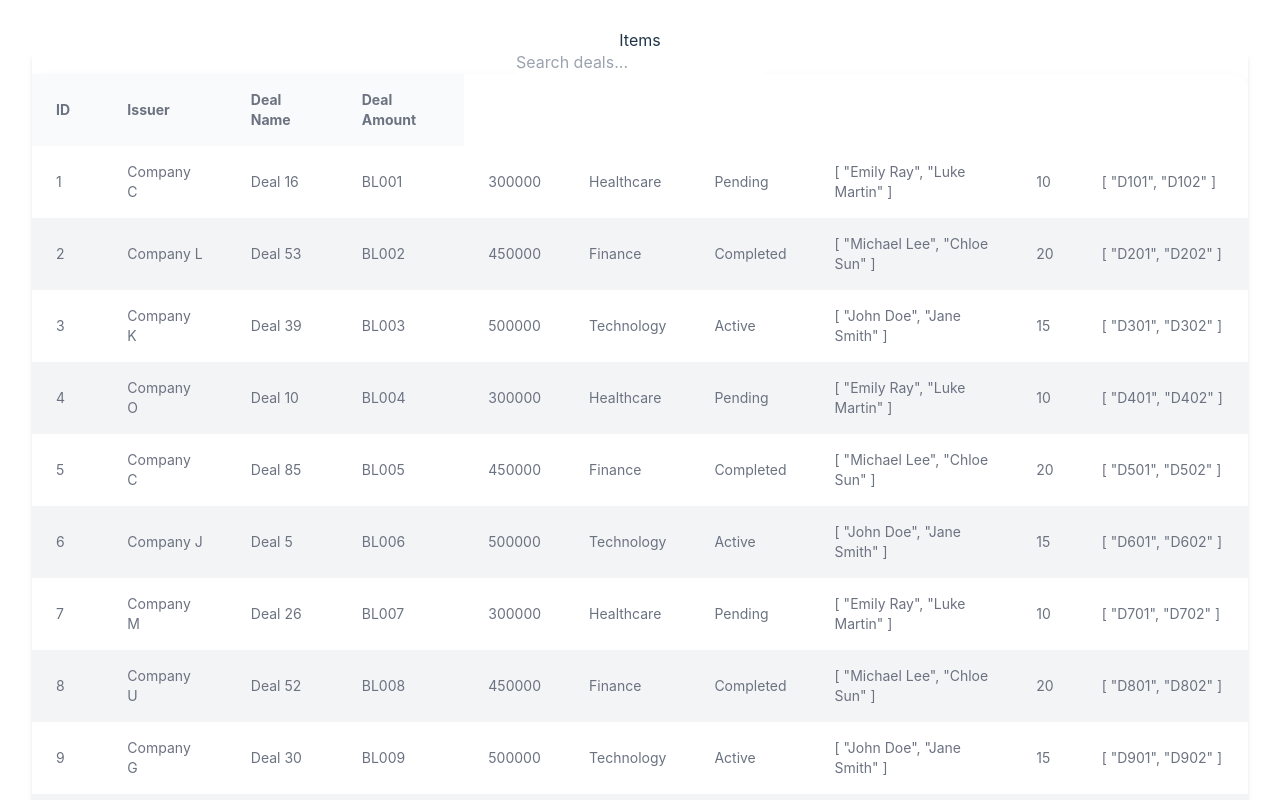
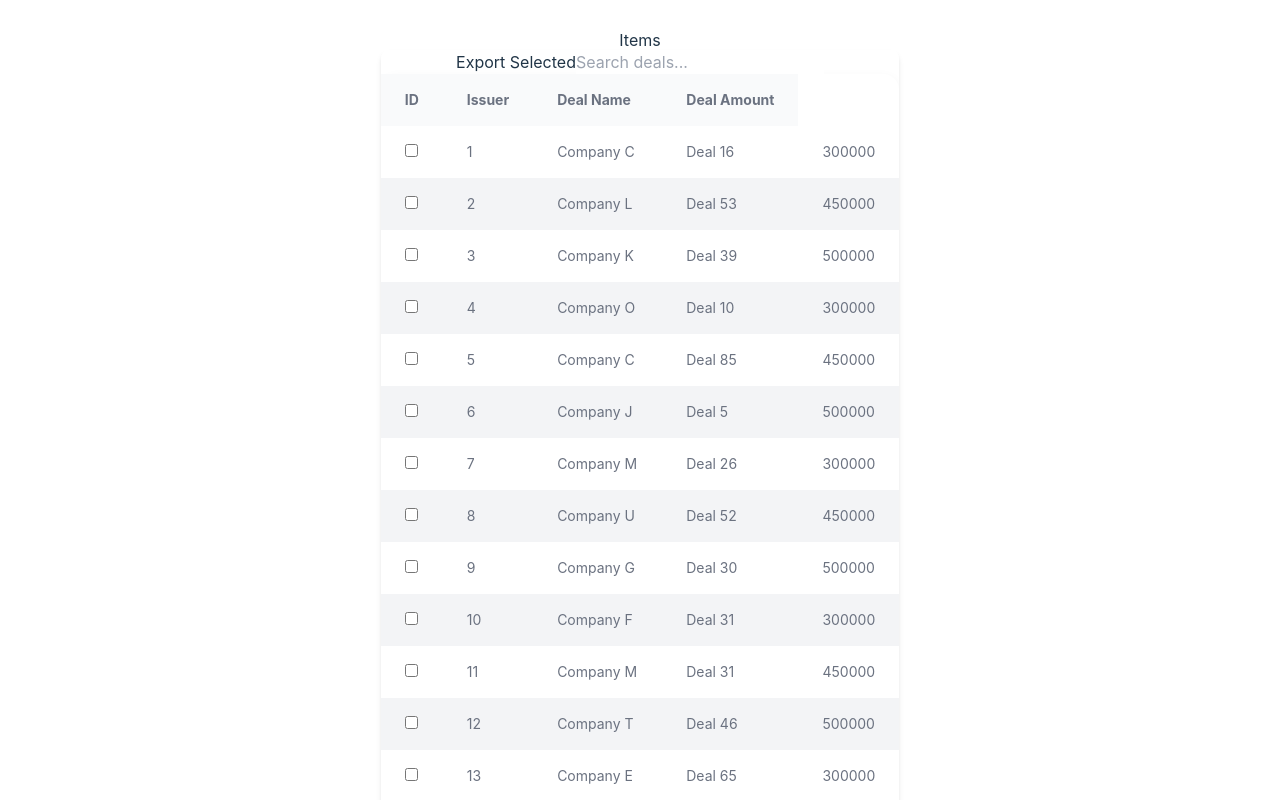
Before and after one commit to cdcordobaa/my-deals-app, a Vue app: page / in a window 1280 px wide. Shown: the top 800 px of the page. Built offline with nearby package versions, Linux system fonts and the light colour scheme.

Commit message:
adding selected and exporting selected items to CSV

```diff
--- a/src/components/Grid/DetailsPanel.vue
+++ b/src/components/Grid/DetailsPanel.vue
@@ -13,9 +13,8 @@ console.log("DetailsPane", item, store.selectedItem, store.isPanelOpen);
         <div v-if="store.isPanelOpen" class="details-panel open text-black">
           <button @click="store.closePanel">Close</button>
           <slot  name="panel" :item="store.selectedItem">
-            <h1>Details</h1>
+            <h1>Panel Content</h1>
           </slot>
-          <h2>what</h2>
   </div>
 </template>
 
--- a/src/components/Grid/Grid.vue
+++ b/src/components/Grid/Grid.vue
@@ -1,5 +1,5 @@
 <script setup lang="ts">
-import { computed, defineProps } from 'vue';
+import { defineProps } from 'vue';
 import { useGrid } from './composables/useGrid';
 import TableHeader from './TableHeader.vue';
 import TableRow from './TableRow.vue';
@@ -7,6 +7,7 @@ import SearchBox from './SearchBox.vue';
 import DetailsPanel from './DetailsPanel.vue';
 import { Column } from './types/gridTypes';
 import { useSelectedStore } from './stores/selectedStore';
+import { useSelectionStore } from './stores/selectedItemsStore';
 
 const props = defineProps<{ items: Record<string, any>[]; columns: Column[]; }>();
 defineSlots<{
@@ -14,29 +15,46 @@ defineSlots<{
 }>();
 const { filteredAndSortedItems } = useGrid(props.items);
 const { selectedItem, isPanelOpen } = useSelectedStore();
+const { exportSelected, selectedItems } = useSelectionStore();
+
+const exportSelectedItems = () => {
+  if (selectedItems.size === 0) {
+    alert('No items selected for export.');
+    return;
+  }
+  const itemsArray = Array.from(selectedItems)
+    .map(id => filteredAndSortedItems.value.find(item => item.id === id))
+    .filter(item => item !== undefined) as Record<string, any>[];
+
+  const columnKeys = props.columns.map(col => col.key);
+  exportSelected(itemsArray, columnKeys);
+};
+
 console.log("Grid", selectedItem, isPanelOpen);
 
-let slotProps = computed(() => ({ item: selectedItem as Object }));
 </script>
 
 <template>
   <div class="flex">
     <div class="overflow-x-auto relative shadow-md sm:rounded-lg flex-grow">
+      <button @click="exportSelectedItems">Export Selected</button>
+
       <SearchBox />
       <table class="w-full text-sm text-left text-gray-500 dark:text-gray-400">
         <TableHeader :columns="props.columns" />
         <tbody>
-          <TableRow v-for="item in filteredAndSortedItems" :key="item.id" :item="item" />
+          <TableRow v-for="item in filteredAndSortedItems" :key="item.id" :item="item" :columns="props.columns" />
         </tbody>
       </table>
     </div>
 
     <DetailsPanel>
       <template v-slot:panel="{ item }">
-        <slot name="details" :item="item">
+        <slot name="details" :item="item as Object">
           {{ item }}
         </slot>
       </template>
     </DetailsPanel>
+
   </div>
 </template>
--- a/src/components/Grid/TableRow.vue
+++ b/src/components/Grid/TableRow.vue
@@ -1,24 +1,32 @@
 <script setup lang="ts">
 import { defineProps } from 'vue';
 import { useSelectedStore } from './stores/selectedStore';
+import { useSelectionStore } from './stores/selectedItemsStore';
 
 type TableRowProps = {
     item: Record<string, any>;
+    columns: { key: string }[];
 };
 
 const props = defineProps<TableRowProps>();
 const { selectItem } = useSelectedStore();
+const { toggleSelection, selectedItems } = useSelectionStore();
+
+const handleCheckboxChange = () => {
+    toggleSelection(props.item.id);
+};
 
 const handleRowClick = () => {
-    console.log(props.item);
-
     selectItem(props.item);
 };
 </script>
 
 <template>
-    <tr @click="handleRowClick">
-        <td v-for="(value, key) in props.item" :key="key">{{ value }}</td>
+            <tr @click="handleRowClick" :class="{ 'bg-blue-100': selectedItems.has(props.item.id) }">
+                <td>
+                    <input type="checkbox" @click.stop="handleCheckboxChange" :checked="selectedItems.has(props.item.id)">
+                </td>
+                <td v-for="column in props.columns" :key="column.key">{{ props.item[column.key] }}</td>
     </tr>
 </template>
 
--- /dev/null
+++ b/src/components/Grid/stores/selectedItemsStore.ts
@@ -0,0 +1,36 @@
+import { defineStore } from "pinia";
+
+export const useSelectionStore = defineStore("selection", {
+  state: () => ({
+    selectedItems: new Set<number>(),
+  }),
+  actions: {
+    toggleSelection(id: number) {
+      if (this.selectedItems.has(id)) {
+        this.selectedItems.delete(id);
+      } else {
+        this.selectedItems.add(id);
+      }
+    },
+    clearSelection() {
+      this.selectedItems.clear();
+    },
+    exportSelected(items: Record<string, any>[], columns: string[]) {
+      const headerString = columns.join(",") + "\n";
+      const csvContent = items.reduce((acc, item) => {
+        const row = columns
+          .map((fieldName) => JSON.stringify(item[fieldName]))
+          .join(",");
+        return acc + row + "\n";
+      }, headerString);
+
+      const blob = new Blob([csvContent], { type: "text/csv;charset=utf-8;" });
+      const url = URL.createObjectURL(blob);
+      const link = document.createElement("a");
+      link.href = url;
+      link.download = "exported_data.csv";
+      link.click();
+      URL.revokeObjectURL(url);
+    },
+  },
+});
--- a/src/containers/Deals.vue
+++ b/src/containers/Deals.vue
@@ -2,14 +2,10 @@
 import { ref } from 'vue';
 import GridComponent from '../components/Grid/Grid.vue';
 import DealDetails from './DealDetails.vue';
-import { mockData } from '../mocks/data'; // Assume mockData can be any array of objects
+import { mockData } from '../mocks/data';
 import { Deal } from '@/types/deals';
 
-interface SlotProps {
-    item: Deal;
-}
 
-let slotProps: SlotProps;
 
 const deals = ref<Deal[]>(mockData);
 const columns = ref([
```
